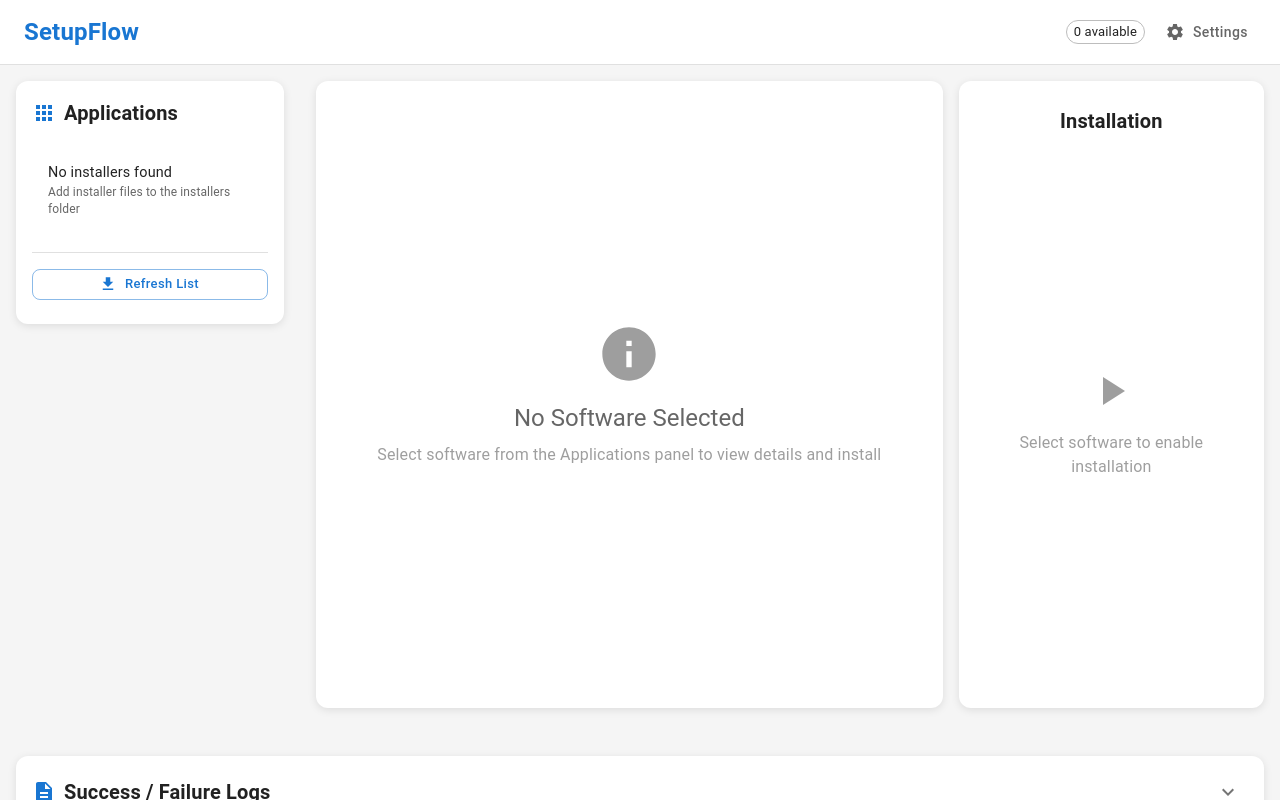
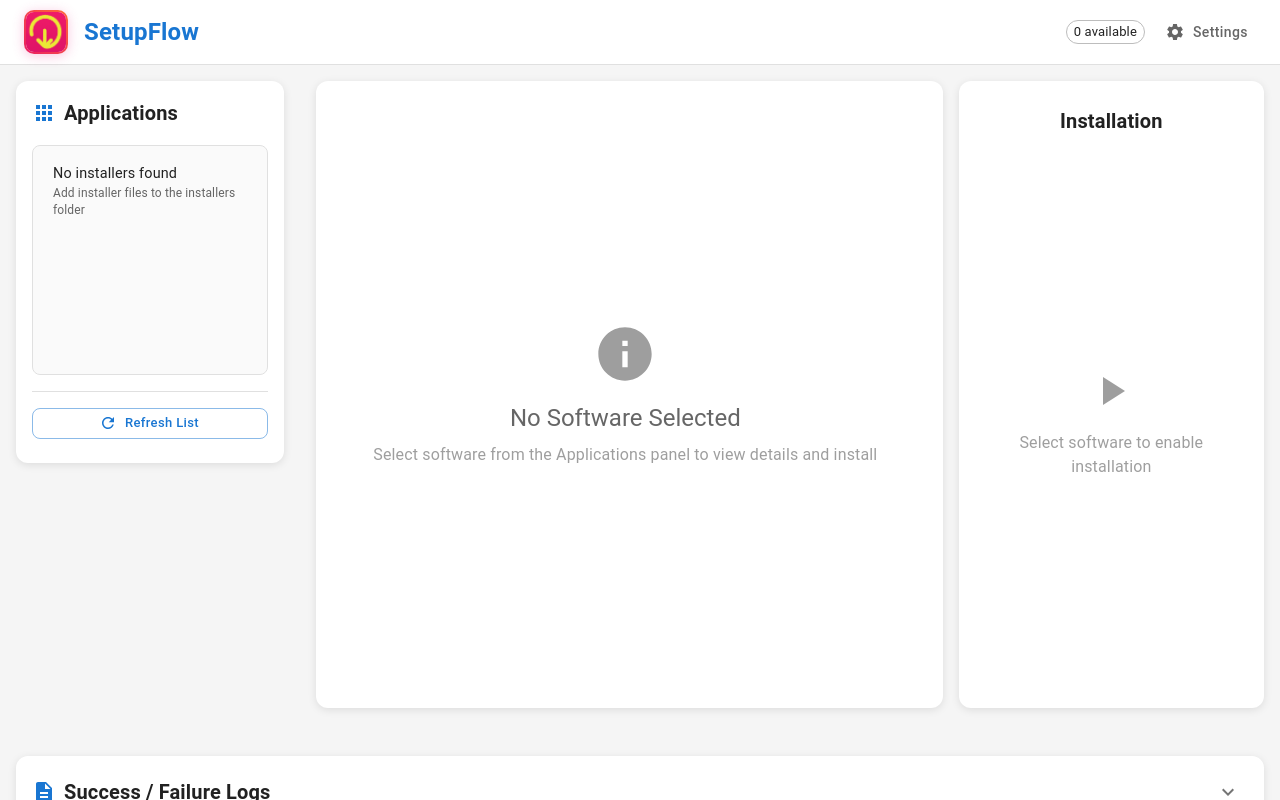
Before and after one commit to Pratiksha1103/SetupFlow_Backup, a React (Create React App) app: page / in a window 1280 px wide. Built offline with nearby package versions, Linux system fonts and the light colour scheme; the HTML template or start-up script is replaced by a standard one.

Commit message:
Scroll Bar and Logo Changes

```diff
--- a/src/App.css
+++ b/src/App.css
@@ -51,3 +51,51 @@
   font-size: 12px;
   line-height: 1.4;
 }
+
+/* Global custom scrollbar styles */
+::-webkit-scrollbar {
+  width: 12px;
+  height: 12px;
+}
+
+::-webkit-scrollbar-track {
+  background-color: #f1f1f1;
+  border-radius: 6px;
+  border: 1px solid #e0e0e0;
+}
+
+::-webkit-scrollbar-thumb {
+  background-color: #ffd700;
+  border-radius: 6px;
+  border: 2px solid #f1f1f1;
+}
+
+::-webkit-scrollbar-thumb:hover {
+  background-color: #ffed4e;
+}
+
+::-webkit-scrollbar-thumb:active {
+  background-color: #ffc107;
+}
+
+::-webkit-scrollbar-corner {
+  background-color: #f1f1f1;
+}
+
+/* Smooth scrolling for the whole application */
+html {
+  scroll-behavior: smooth;
+}
+
+/* Ensure body doesn't have default margins that could interfere */
+body {
+  margin: 0;
+  padding: 0;
+  overflow: hidden; /* Prevent double scrollbars */
+}
+
+/* Custom scrollbar styles for browsers that don't support ::-webkit-scrollbar */
+* {
+  scrollbar-width: thin;
+  scrollbar-color: #ffd700 #f8f9fa;
+}
--- a/src/App.js
+++ b/src/App.js
@@ -60,6 +60,63 @@ function App() {
   const [customInstallPath, setCustomInstallPath] = useState('C:\\apps');
   const [notification, setNotification] = useState({ open: false, message: '', severity: 'success' });
 
+  // Software database - moved from Sidebar.js
+  const softwareDatabase = {
+    'notepad++': {
+      name: 'Notepad++',
+      version: '8.8.5',
+      description: 'Advanced text editor',
+      installerPath: 'npp.8.8.5.Installer.x64.exe',
+      command: '"{path}" /S /NCRC /D={installPath}',
+      defaultInstallPath: 'C:\\apps',
+      supportsCustomPath: true
+    },
+    'eclipse': {
+      name: 'Eclipse IDE',
+      version: '2023-09',
+      description: 'Integrated Development Environment',
+      installerPath: 'eclipse-inst-jre-win64.exe',
+      command: '"{path}" -silent -nosplash -data "{installPath}\\workspace"',
+      defaultInstallPath: 'C:\\apps',
+      supportsCustomPath: true
+    },
+    '7zip': {
+      name: '7-Zip',
+      version: '23.01',
+      description: 'File archiver with high compression ratio',
+      installerPath: '7z2301-x64.msi',
+      command: 'msiexec /i "{path}" /quiet /norestart /qn INSTALLDIR="{installPath}"',
+      defaultInstallPath: 'C:\\apps',
+      supportsCustomPath: true
+    },
+    'git': {
+      name: 'Git',
+      version: '2.42.0',
+      description: 'Distributed version control system',
+      installerPath: 'Git-2.42.0.2-64-bit.exe',
+      command: '"{path}" /VERYSILENT /NORESTART /SUPPRESSMSGBOXES /DIR="{installPath}"',
+      defaultInstallPath: 'C:\\apps',
+      supportsCustomPath: true
+    }
+  };
+
+  const getSoftwareInfo = (filename) => {
+    const key = Object.keys(softwareDatabase).find(k =>
+      filename.toLowerCase().includes(k) ||
+      softwareDatabase[k].installerPath.toLowerCase() === filename.toLowerCase()
+    );
+
+    return key ? softwareDatabase[key] : {
+      name: filename.replace(/\.[^/.]+$/, ""),
+      version: 'Unknown',
+      description: 'Software installer',
+      installerPath: filename,
+      command: `"{path}" /S`,
+      defaultInstallPath: 'C:\\apps',
+      supportsCustomPath: true
+    };
+  };
+
   useEffect(() => {
     loadInitialData();
   }, []);
@@ -96,6 +153,22 @@ function App() {
         return [...prev, software];
       }
     });
+  };
+
+  // Add these new functions
+  const handleSelectAll = () => {
+    // Use getSoftwareInfo to get proper software objects for all available software
+    const allSoftware = availableSoftware.map(filename => getSoftwareInfo(filename));
+    setSelectedSoftware(allSoftware);
+  };
+
+  const handleDeselectAll = () => {
+    setSelectedSoftware([]);
+  };
+
+  // Add refresh functionality
+  const handleRefreshList = () => {
+    loadInitialData(); // This will reload the available software list
   };
 
   const handleInstallation = async () => {
@@ -191,7 +264,12 @@ function App() {
     setCustomInstallPath,
     notification,
     setNotification,
+    softwareDatabase,
+    getSoftwareInfo,
     handleSoftwareSelection,
+    handleSelectAll,
+    handleDeselectAll,
+    handleRefreshList,        // Add this
     handleInstallation,
     loadInitialData,
     setProfiles,
@@ -202,13 +280,51 @@ function App() {
     <ThemeProvider theme={theme}>
       <CssBaseline />
       <AppProvider value={appContextValue}>
-        <Box sx={{ display: 'flex', flexDirection: 'column', height: '100vh' }}>
-          <Header />
-          <Box sx={{ display: 'flex', flex: 1, overflow: 'hidden' }}>
-            <Sidebar />
-            <MainContent />
+        {/* Main scrollable container for whole screen */}
+        <Box sx={{
+          height: '100vh',
+          overflowY: 'auto',
+          overflowX: 'hidden',
+          // Custom grey scrollbar styles for whole screen
+          '&::-webkit-scrollbar': {
+            width: '14px',
+          },
+          '&::-webkit-scrollbar-track': {
+            backgroundColor: '#f8f9fa',
+            borderRadius: '7px',
+            border: '1px solid #dee2e6',
+          },
+          '&::-webkit-scrollbar-thumb': {
+            backgroundColor: '#6c757d', // Grey color
+            borderRadius: '7px',
+            border: '2px solid #f8f9fa',
+            boxShadow: 'inset 0 0 4px rgba(0,0,0,0.1)',
+            '&:hover': {
+              backgroundColor: '#5a6268', // Darker grey on hover
+              boxShadow: 'inset 0 0 6px rgba(0,0,0,0.2)',
+            },
+            '&:active': {
+              backgroundColor: '#495057', // Darkest grey when active
+              boxShadow: 'inset 0 0 8px rgba(0,0,0,0.3)',
+            },
+          },
+          '&::-webkit-scrollbar-corner': {
+            backgroundColor: '#f8f9fa',
+          },
+        }}>
+          {/* Content container - now scrollable */}
+          <Box sx={{
+            minHeight: '100vh', // Minimum height to ensure content fills screen
+            display: 'flex',
+            flexDirection: 'column'
+          }}>
+            <Header />
+            <Box sx={{ display: 'flex', flex: 1, minHeight: 0 }}>
+              <Sidebar />
+              <MainContent />
+            </Box>
+            <LogsPanel />
           </Box>
-          <LogsPanel />
         </Box>
 
         {/* Notification Snackbar */}
--- a/src/components/Header.js
+++ b/src/components/Header.js
@@ -11,6 +11,7 @@ import {
   Settings as SettingsIcon
 } from '@mui/icons-material';
 import { useAppContext } from '../context/AppContext';
+import setupFlowLogo from '../assets/setupflow-logo.png';
 
 const Header = () => {
   const { availableSoftware, selectedSoftware } = useAppContext();
@@ -26,13 +27,39 @@ const Header = () => {
     >
       <Toolbar sx={{ justifyContent: 'space-between' }}>
         <Box sx={{ display: 'flex', alignItems: 'center', gap: 2 }}>
+          {/* Instagram-style Logo with Curved Border */}
+          <Box
+            component="img"
+            src={setupFlowLogo}
+            alt="SetupFlow"
+            sx={{
+              height: 44,
+              width: 44,
+              objectFit: 'cover',
+              // Instagram-style border radius (approximately 22% of the size)
+              borderRadius: '10px', // Instagram uses about 22% border radius
+              // Enhanced shadow and styling
+              boxShadow: '0 2px 12px rgba(236, 72, 153, 0.3)',
+              border: '2px solid transparent',
+              background: 'linear-gradient(white, white) padding-box, linear-gradient(45deg, #e91e63, #ff6b35) border-box',
+              transition: 'all 0.3s ease-in-out',
+              '&:hover': {
+                transform: 'scale(1.08)',
+                boxShadow: '0 4px 20px rgba(236, 72, 153, 0.4)',
+                // Subtle rotation on hover like Instagram
+                rotate: '2deg',
+              }
+            }}
+          />
+          {/* Keep the SetupFlow text */}
           <Typography
             variant="h6"
             component="div"
             sx={{
               color: 'primary.main',
               fontWeight: 'bold',
-              fontSize: '1.5rem'
+              fontSize: '1.5rem',
+              display: { xs: 'none', sm: 'block' }
             }}
           >
             SetupFlow
--- a/src/components/MainContent.js
+++ b/src/components/MainContent.js
@@ -40,7 +40,43 @@ const MainContent = () => {
       <Grid container spacing={2} sx={{ height: '100%' }}>
         {/* Main Software Details Panel */}
         <Grid item xs={8}>
-          <Card sx={{ p: 3, height: '100%', display: 'flex', flexDirection: 'column' }}>
+          <Card sx={{
+            p: 3,
+            height: '100%',
+            display: 'flex',
+            flexDirection: 'column',
+            overflow: 'hidden' // Add this
+          }}>
+            {/* Add scrollable container */}
+            <Box sx={{
+              flex: 1,
+              overflowY: 'auto',
+              overflowX: 'hidden',
+              pr: 1, // Add padding for scrollbar
+              // Custom yellow scrollbar styles
+              '&::-webkit-scrollbar': {
+                width: '12px',
+              },
+              '&::-webkit-scrollbar-track': {
+                backgroundColor: '#f1f1f1',
+                borderRadius: '6px',
+                border: '1px solid #e0e0e0',
+              },
+              '&::-webkit-scrollbar-thumb': {
+                backgroundColor: '#ffd700', // Yellow color
+                borderRadius: '6px',
+                border: '2px solid #f1f1f1',
+                '&:hover': {
+                  backgroundColor: '#ffed4e', // Lighter yellow on hover
+                },
+                '&:active': {
+                  backgroundColor: '#ffc107', // Darker yellow when active
+                },
+              },
+              '&::-webkit-scrollbar-corner': {
+                backgroundColor: '#f1f1f1',
+              },
+            }}>
             {selectedApp ? (
               <>
                 <Box sx={{ mb: 3 }}>
@@ -133,6 +169,7 @@ const MainContent = () => {
                 </Typography>
               </Box>
             )}
+          </Box>
           </Card>
         </Grid>
 
--- a/src/components/Sidebar.js
+++ b/src/components/Sidebar.js
@@ -10,11 +10,18 @@ import {
   ListItemText,
   Checkbox,
   Divider,
-  Button
+  Button,
+  ButtonGroup,
+  Tooltip
 } from '@mui/material';
 import {
   Apps as AppsIcon,
-  GetApp as DownloadIcon
+  GetApp as DownloadIcon,
+  CheckBox as SelectAllIcon,
+  CheckBoxOutlineBlank as DeselectAllIcon,
+  SelectAll as SelectIcon,
+  Clear as ClearIcon,
+  Refresh as RefreshIcon
 } from '@mui/icons-material';
 import { useAppContext } from '../context/AppContext';
 
@@ -22,67 +29,18 @@ const Sidebar = () => {
   const {
     availableSoftware,
     selectedSoftware,
-    handleSoftwareSelection
+    handleSoftwareSelection,
+    handleSelectAll,
+    handleDeselectAll,
+    handleRefreshList,
+    getSoftwareInfo,    // Get this from context (App.js)
+    isRefreshing
   } = useAppContext();
 
   const [expandedSoftware, setExpandedSoftware] = useState(null);
 
-  // Mock software data with installation commands
-  const softwareDatabase = {
-    'notepad++': {
-      name: 'Notepad++',
-      version: '8.8.5',
-      description: 'Advanced text editor',
-      installerPath: 'npp.8.8.5.Installer.x64.exe',
-      command: '"{path}" /S /NCRC /D={installPath}',
-      defaultInstallPath: 'C:\\apps\\Notepad++',
-      supportsCustomPath: true
-    },
-    'eclipse': {
-      name: 'Eclipse IDE',
-      version: '2023-09',
-      description: 'Integrated Development Environment',
-      installerPath: 'eclipse-inst-jre-win64.exe',
-      command: '"{path}" -silent -nosplash -data "{installPath}\\workspace"',
-      defaultInstallPath: 'C:\\apps\\Eclipse',
-      supportsCustomPath: true
-    },
-    '7zip': {
-      name: '7-Zip',
-      version: '23.01',
-      description: 'File archiver with high compression ratio',
-      installerPath: '7z2301-x64.msi',
-      command: 'msiexec /i "{path}" /quiet /norestart /qn INSTALLDIR="{installPath}"',
-      defaultInstallPath: 'C:\\apps\\7-Zip',
-      supportsCustomPath: true
-    },
-    'git': {
-      name: 'Git',
-      version: '2.42.0',
-      description: 'Distributed version control system',
-      installerPath: 'Git-2.42.0.2-64-bit.exe',
-      command: '"{path}" /VERYSILENT /NORESTART /SUPPRESSMSGBOXES /DIR="{installPath}"',
-      defaultInstallPath: 'C:\\apps\\Git',
-      supportsCustomPath: true
-    }
-  };
-
-  const getSoftwareInfo = (filename) => {
-    const key = Object.keys(softwareDatabase).find(k =>
-      filename.toLowerCase().includes(k) ||
-      softwareDatabase[k].installerPath.toLowerCase() === filename.toLowerCase()
-    );
-
-    return key ? softwareDatabase[key] : {
-      name: filename.replace(/\.[^/.]+$/, ""), // Remove extension
-      version: 'Unknown',
-      description: 'Software installer',
-      installerPath: filename,
-      command: `"{path}" /S`,
-      defaultInstallPath: `C:\\apps\\${filename.replace(/\.[^/.]+$/, "")}`,
-      supportsCustomPath: true
-    };
-  };
+  // Remove the duplicate softwareDatabase and getSoftwareInfo definitions
+  // They are now in App.js and accessed through context
 
   const isSelected = (software) => {
     return selectedSoftware.some(item => item.name === software.name);
@@ -96,7 +54,72 @@ const Sidebar = () => {
           Applications
         </Typography>
 
-        <List dense>
+        {/* Status Display */}
+        {availableSoftware.length > 0 && (
+          <Typography variant="caption" color="text.secondary" sx={{ mb: 2, display: 'block' }}>
+            {selectedSoftware.length} of {availableSoftware.length} selected
+          </Typography>
+        )}
+
+        {/* Select All / Deselect All Buttons */}
+        {availableSoftware.length > 0 && (
+          <Box sx={{ mb: 2 }}>
+            <ButtonGroup variant="outlined" size="small" fullWidth>
+              <Tooltip title="Select All Software">
+                <Button
+                  onClick={handleSelectAll}
+                  startIcon={<SelectAllIcon />}
+                  disabled={selectedSoftware.length === availableSoftware.length}
+                  color={selectedSoftware.length === availableSoftware.length ? "success" : "primary"}
+                >
+                  All
+                </Button>
+              </Tooltip>
+              <Tooltip title="Clear Selection">
+                <Button
+                  onClick={handleDeselectAll}
+                  startIcon={<ClearIcon />}
+                  disabled={selectedSoftware.length === 0}
+                  color={selectedSoftware.length === 0 ? "secondary" : "error"}
+                >
+                  None
+                </Button>
+              </Tooltip>
+            </ButtonGroup>
+          </Box>
+        )}
+
+        <List
+          dense
+          sx={{
+            height: '230px',
+            overflowY: 'auto',
+            overflowX: 'hidden',
+            backgroundColor: '#fafafa',
+            border: '1px solid #e0e0e0',
+            borderRadius: '8px',
+            padding: '8px 4px',
+            '&::-webkit-scrollbar': {
+              width: '6px',
+            },
+            '&::-webkit-scrollbar-track': {
+              backgroundColor: '#f1f1f1',
+              borderRadius: '3px',
+            },
+            '&::-webkit-scrollbar-thumb': {
+              backgroundColor: '#6c757d',
+              borderRadius: '3px',
+              '&:hover': {
+                backgroundColor: '#5a6268',
+              },
+              '&:active': {
+                backgroundColor: '#495057',
+              },
+            },
+            scrollbarWidth: 'thin',
+            scrollbarColor: '#6c757d #f1f1f1',
+          }}
+        >
           {availableSoftware.map((filename, index) => {
             const software = getSoftwareInfo(filename);
             const selected = isSelected(software);
@@ -157,16 +180,21 @@ const Sidebar = () => {
 
         <Button
           variant="outlined"
-          startIcon={<DownloadIcon />}
+          startIcon={<RefreshIcon />}
+          onClick={handleRefreshList}
+          disabled={isRefreshing}
           fullWidth
           size="small"
-          sx={{ mb: 1 }}
+          sx={{
+            mb: 1,
+            '&:disabled': {
+              opacity: 0.6
+            }
+          }}
         >
-          Refresh List
+          {isRefreshing ? 'Refreshing...' : 'Refresh List'}
         </Button>
       </Card>
-
-
     </Box>
   );
 };
--- a/src/main/main.js
+++ b/src/main/main.js
@@ -54,9 +54,9 @@ class SetupFlowApp {
         contextIsolation: true,
         enableRemoteModule: false,
         preload: path.join(__dirname, 'preload.js'),
-        devTools: false  // Add this line to disable developer tools
+        devTools: false
       },
-      icon: path.join(__dirname, '../assets/icon.png'),
+      icon: path.join(__dirname, '../../src/assets/setupflow-logo.png'), // Fixed path
       show: false
     });
 
```
Also changed, not shown: src/components/LogsPanel.js (+54 -2 lines), src/assets/setupflow-logo.png (added).
